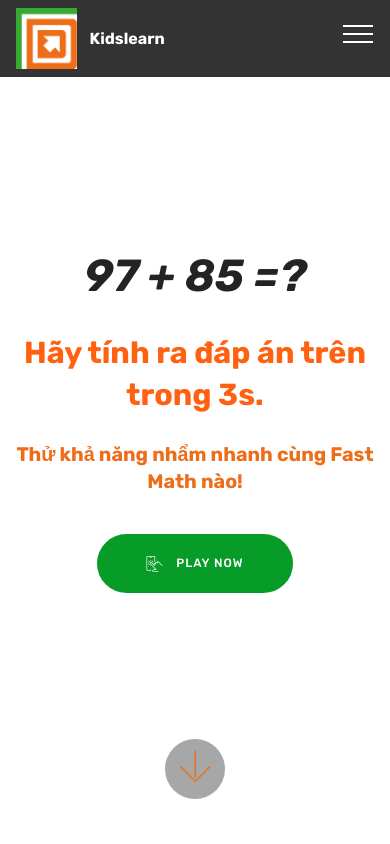
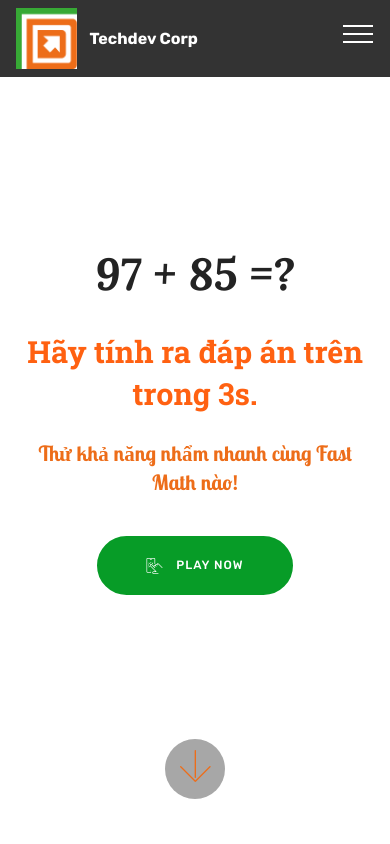
Before and after one commit to tinhtoannhanh/mydatasource, a plain HTML site: page index.html in a window 390 px wide. Shown: the top 844 px of the page. Drawn offline with Linux system fonts and the light colour scheme; files whose address does not match are found by name.

Commit message:
create github pages

```diff
--- a/assets/mobirise/css/mbr-additional.css
+++ b/assets/mobirise/css/mbr-additional.css
@@ -1,3 +1,6 @@
+@import url(https://fonts.googleapis.com/css?family=Lora:400,400i,700,700i);
+@import url(https://fonts.googleapis.com/css?family=Roboto+Slab:100,300,400,700);
+@import url(https://fonts.googleapis.com/css?family=Lobster+Two:400,400i,700,700i);
 @import url(https://fonts.googleapis.com/css?family=Rubik:300,300i,400,400i,500,500i,700,700i,900,900i);
 
 
@@ -20,14 +23,14 @@ body {
   line-height: 1.6;
 }
 .display-1 {
-  font-family: 'Rubik', sans-serif;
+  font-family: 'Lora', serif;
   font-size: 5rem;
 }
 .display-1 > .mbr-iconfont {
   font-size: 8rem;
 }
 .display-2 {
-  font-family: 'Rubik', sans-serif;
+  font-family: 'Roboto Slab', serif;
   font-size: 3rem;
 }
 .display-2 > .mbr-iconfont {
@@ -41,11 +44,11 @@ body {
   font-size: 1.6rem;
 }
 .display-5 {
-  font-family: 'Rubik', sans-serif;
-  font-size: 1.5rem;
+  font-family: 'Lobster Two', display;
+  font-size: 1.7rem;
 }
 .display-5 > .mbr-iconfont {
-  font-size: 2.4rem;
+  font-size: 2.72rem;
 }
 .display-7 {
   font-family: 'Rubik', sans-serif;
@@ -76,9 +79,9 @@ body {
     line-height: calc( 1.4 * (1rem + (1 - 1) * ((100vw - 20rem) / (48 - 20))));
   }
   .display-5 {
-    font-size: 1.2rem;
-    font-size: calc( 1.175rem + (1.5 - 1.175) * ((100vw - 20rem) / (48 - 20)));
-    line-height: calc( 1.4 * (1.175rem + (1.5 - 1.175) * ((100vw - 20rem) / (48 - 20))));
+    font-size: 1.36rem;
+    font-size: calc( 1.245rem + (1.7 - 1.245) * ((100vw - 20rem) / (48 - 20)));
+    line-height: calc( 1.4 * (1.245rem + (1.7 - 1.245) * ((100vw - 20rem) / (48 - 20))));
   }
 }
 /* Buttons */
--- a/index.html
+++ b/index.html
@@ -25,7 +25,7 @@
 
 </head>
 <body>
-<section class="menu cid-qwXpsY8pAe" once="menu" id="menu1-s" data-rv-view="281">
+<section class="menu cid-qwXpsY8pAe" once="menu" id="menu1-s" data-rv-view="301">
 
 
 
@@ -45,8 +45,8 @@
                          <img src="assets/images/20729677-1822184101427620-4123896565141707291-n-128x128-1.png" alt="Mobirise" title="" media-simple="true" style="height: 3.8rem;">
                     </a>
                 </span>
-                <span class="navbar-caption-wrap"><a class="navbar-caption text-white display-4" href="https://mobirise.com">
-                        Kidslearn</a></span>
+                <span class="navbar-caption-wrap"><a class="navbar-caption text-white display-4" href="https://techdev.vn">
+                        Techdev Corp</a></span>
             </div>
         </div>
         <div class="collapse navbar-collapse" id="navbarSupportedContent">
@@ -58,7 +58,7 @@
     </nav>
 </section>
 
-<section class="engine"><a href="https://mobirise.co/b">free web site creator</a></section><section class="cid-qwXpsZHmMx mbr-fullscreen" id="header2-t" data-rv-view="283">
+<section class="engine"><a href="https://mobirise.co/q">bootstrap slider</a></section><section class="cid-qwXpsZHmMx mbr-fullscreen" id="header2-t" data-rv-view="303">
 
 
 
@@ -81,7 +81,7 @@
     </div>
 </section>
 
-<section class="counters1 counters cid-qzh2T19Plz" id="counters1-z" data-rv-view="286">
+<section class="counters1 counters cid-qzh2T19Plz" id="counters1-z" data-rv-view="306">
 
 
 
@@ -145,7 +145,7 @@
    </div>
 </section>
 
-<section class="cid-qwXpt1yOus mbr-reveal" id="footer1-u" data-rv-view="289">
+<section class="cid-qwXpt1yOus mbr-reveal" id="footer1-u" data-rv-view="309">
 
 
 
```
Also changed, not shown: Fastmath.html (+5 -5 lines), 1 other file.
